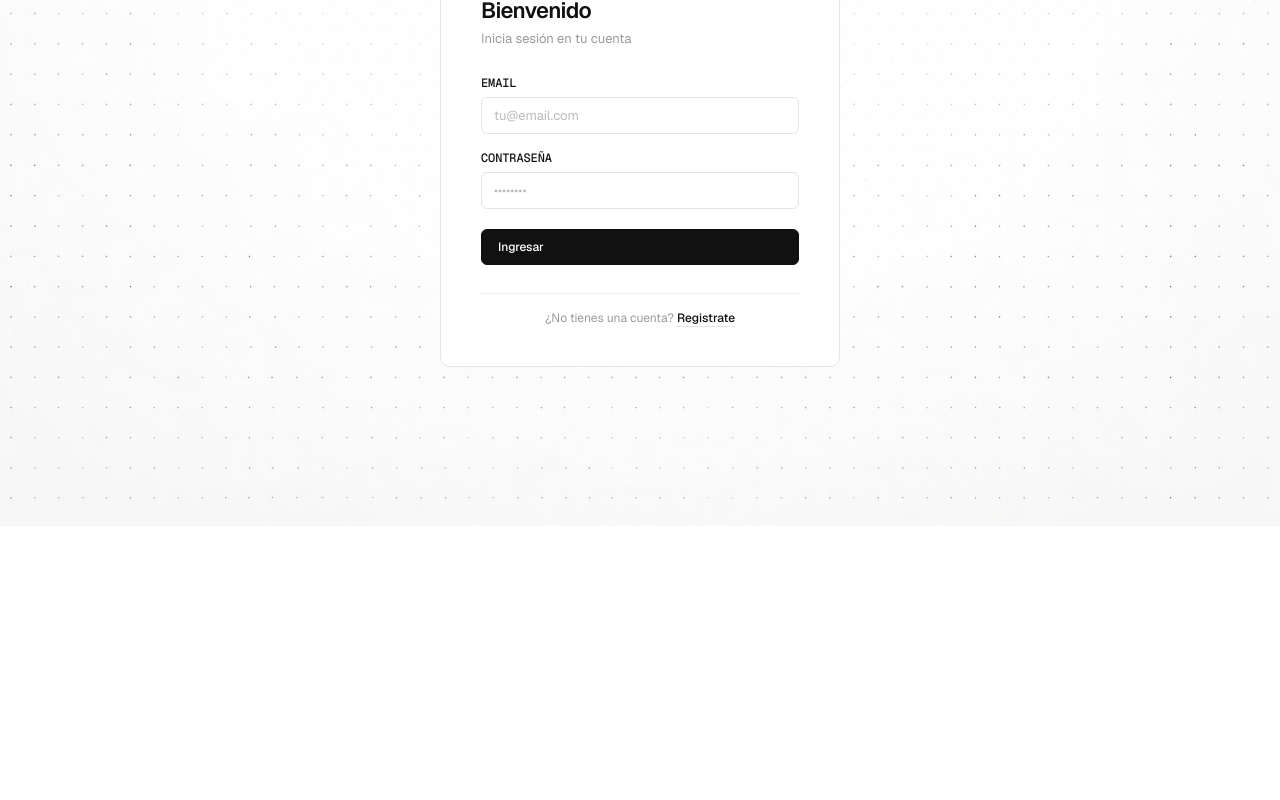
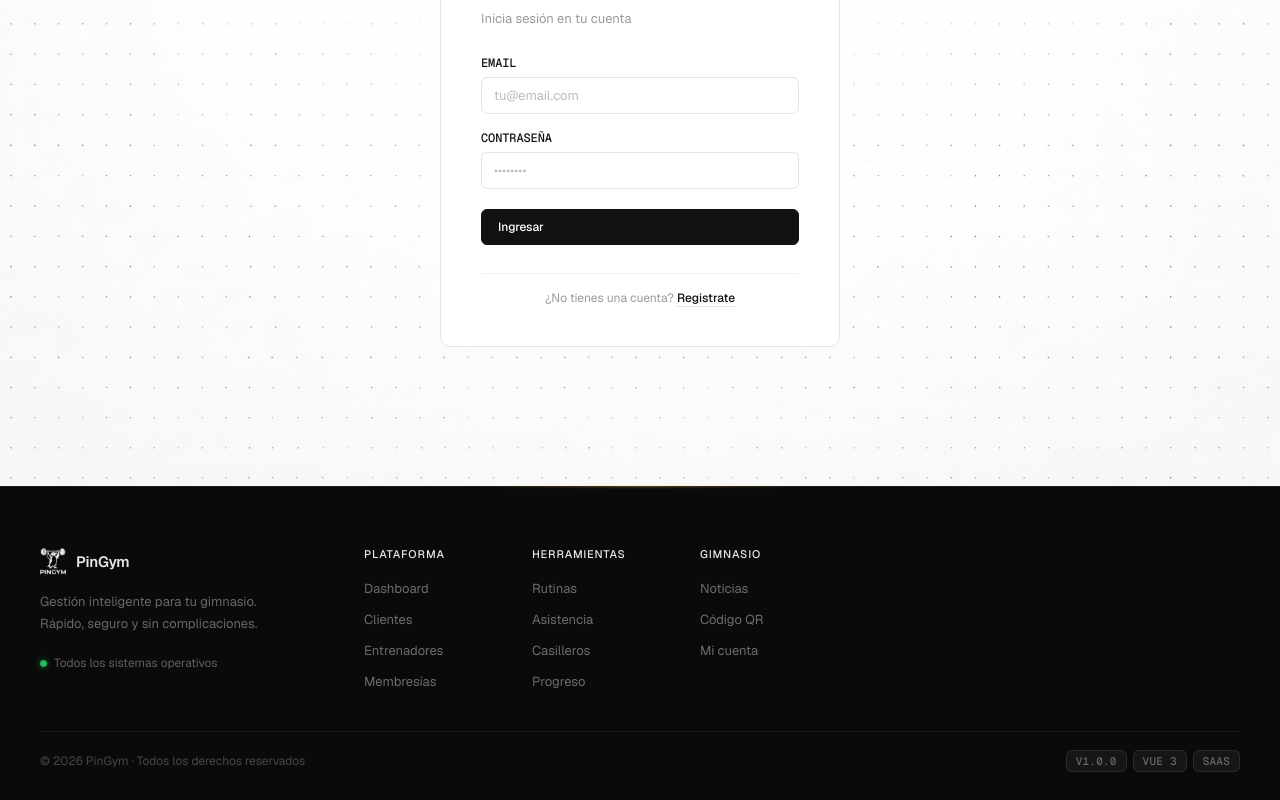
Before and after one commit to faazdy/pingym, a Vue app in the folder frontend/: page /login in a window 1280 px wide. Shown: the part 274-1074 px from the top of the page. Before the commit the page ends 800 px from the top, so only its background shows below. Built offline with nearby package versions, Linux system fonts and the light colour scheme; no server answers.

Commit message:
feat: Implement initial UI for authentication pages, dashboard, and a global footer component.

```diff
--- a/frontend/src/components/Footer.vue
+++ b/frontend/src/components/Footer.vue
@@ -1,3 +1,318 @@
+<script setup>
+import { RouterLink } from 'vue-router'
+
+const year = new Date().getFullYear()
+
+const columns = [
+  {
+    title: 'Plataforma',
+    links: [
+      { label: 'Dashboard', to: '/dashboard' },
+      { label: 'Clientes', to: '/clients' },
+      { label: 'Entrenadores', to: '/trainers' },
+      { label: 'Membresías', to: '/memberships' },
+    ],
+  },
+  {
+    title: 'Herramientas',
+    links: [
+      { label: 'Rutinas', to: '/routines' },
+      { label: 'Asistencia', to: '/attendance' },
+      { label: 'Casilleros', to: '/lockers' },
+      { label: 'Progreso', to: '/progress' },
+    ],
+  },
+  {
+    title: 'Gimnasio',
+    links: [
+      { label: 'Noticias', to: '/posts' },
+      { label: 'Código QR', to: '/qr' },
+      { label: 'Mi cuenta', to: '/profile' },
+    ],
+  },
+]
+</script>
+
 <template>
+  <footer class="footer">
+    <!-- Top divider glow -->
+    <div class="footer-glow-line" />
 
+    <div class="footer-inner">
+
+      <!-- Brand column -->
+      <div class="footer-brand">
+        <div class="footer-logo-wrap">
+          <img src="/logo.png" alt="PinGym Logo" class="footer-logo" />
+          <span class="footer-brand-name">PinGym</span>
+        </div>
+        <p class="footer-tagline">
+          Gestión inteligente para tu gimnasio.<br />
+          Rápido, seguro y sin complicaciones.
+        </p>
+        <div class="footer-status">
+          <span class="status-dot" />
+          <span class="status-text">Todos los sistemas operativos</span>
+        </div>
+      </div>
+
+      <!-- Link columns -->
+      <div class="footer-cols">
+        <div
+          v-for="col in columns"
+          :key="col.title"
+          class="footer-col"
+        >
+          <h4 class="footer-col-title">{{ col.title }}</h4>
+          <ul class="footer-col-links">
+            <li v-for="link in col.links" :key="link.label">
+              <RouterLink :to="link.to" class="footer-link">
+                {{ link.label }}
+              </RouterLink>
+            </li>
+          </ul>
+        </div>
+      </div>
+
+    </div>
+
+    <div class="footer-bottom">
+      <span class="footer-copy">© {{ year }} PinGym · Todos los derechos reservados</span>
+      <div class="footer-badges">
+        <span class="badge">v1.0.0</span>
+        <span class="badge">Vue 3</span>
+        <span class="badge">SaaS</span>
+      </div>
+    </div>
+  </footer>
 </template>
+
+<style scoped>
+@import url('https://fonts.googleapis.com/css2?family=Geist:wght@300;400;500;600&display=swap');
+
+/* ── Layout ── */
+
+.footer {
+  position: relative;
+  bottom: 0;
+  left: 0;
+  right: 0;
+  background: #0a0a0a;
+  border-top: 1px solid rgba(255, 255, 255, 0.07);
+  font-family: 'Geist', sans-serif;
+  color: rgba(255, 255, 255, 0.55);
+  padding: 0 24px;
+}
+
+/* Top glow line */
+.footer-glow-line {
+  position: absolute;
+  top: -1px;
+  left: 50%;
+  transform: translateX(-50%);
+  width: 320px;
+  height: 1px;
+  background: linear-gradient(
+    90deg,
+    transparent,
+    rgba(255, 187, 61, 0.6),
+    transparent
+  );
+  filter: blur(1px);
+}
+
+.footer-inner {
+  max-width: 1200px;
+  margin: 0 auto;
+  padding: 60px 0 40px;
+  display: flex;
+  gap: 64px;
+  align-items: flex-start;
+}
+
+/* ── Brand ── */
+
+.footer-brand {
+  flex: 0 0 260px;
+  display: flex;
+  flex-direction: column;
+  gap: 16px;
+}
+
+.footer-logo-wrap {
+  display: flex;
+  align-items: center;
+  gap: 10px;
+}
+
+.footer-logo {
+  height: 28px;
+  filter: brightness(0) invert(1);
+  opacity: 0.9;
+}
+
+.footer-brand-name {
+  font-size: 15px;
+  font-weight: 600;
+  color: rgba(255, 255, 255, 0.9);
+  letter-spacing: -0.02em;
+}
+
+.footer-tagline {
+  font-size: 13px;
+  line-height: 1.7;
+  color: rgba(255, 255, 255, 0.38);
+  max-width: 220px;
+}
+
+/* Status indicator */
+.footer-status {
+  display: flex;
+  align-items: center;
+  gap: 7px;
+  margin-top: 4px;
+}
+
+.status-dot {
+  width: 7px;
+  height: 7px;
+  border-radius: 50%;
+  background: #22c55e;
+  box-shadow: 0 0 8px rgba(34, 197, 94, 0.65);
+  animation: pulse-dot 2.4s ease-in-out infinite;
+}
+
+@keyframes pulse-dot {
+  0%, 100% { opacity: 1; transform: scale(1); }
+  50%       { opacity: 0.6; transform: scale(0.85); }
+}
+
+.status-text {
+  font-size: 12px;
+  color: rgba(255, 255, 255, 0.35);
+}
+
+/* ── Columns ── */
+
+.footer-cols {
+  flex: 1;
+  display: flex;
+  gap: 48px;
+  flex-wrap: wrap;
+}
+
+.footer-col {
+  min-width: 120px;
+}
+
+.footer-col-title {
+  font-size: 11px;
+  font-weight: 500;
+  letter-spacing: 0.08em;
+  text-transform: uppercase;
+  color: rgba(255, 255, 255, 0.9);
+  margin-bottom: 16px;
+}
+
+.footer-col-links {
+  list-style: none;
+  display: flex;
+  flex-direction: column;
+  gap: 10px;
+}
+
+.footer-link {
+  font-size: 13px;
+  color: rgba(255, 255, 255, 0.4);
+  text-decoration: none;
+  transition: color 0.18s ease;
+  display: inline-block;
+  position: relative;
+}
+
+.footer-link::after {
+  content: '';
+  position: absolute;
+  bottom: -1px;
+  left: 0;
+  width: 0;
+  height: 1px;
+  background: rgba(255, 187, 61, 0.7);
+  transition: width 0.22s ease;
+}
+
+.footer-link:hover {
+  color: rgba(255, 255, 255, 0.88);
+}
+
+.footer-link:hover::after {
+  width: 100%;
+}
+
+/* ── Bottom bar ── */
+
+.footer-bottom {
+  max-width: 1200px;
+  margin: 0 auto;
+  padding: 18px 0 28px;
+  border-top: 1px solid rgba(255, 255, 255, 0.06);
+  display: flex;
+  align-items: center;
+  justify-content: space-between;
+  gap: 16px;
+  flex-wrap: wrap;
+}
+
+.footer-copy {
+  font-size: 12px;
+  color: rgba(255, 255, 255, 0.25);
+}
+
+.footer-badges {
+  display: flex;
+  gap: 6px;
+}
+
+.badge {
+  font-size: 11px;
+  font-weight: 500;
+  color: rgba(255, 255, 255, 0.35);
+  background: rgba(255, 255, 255, 0.05);
+  border: 1px solid rgba(255, 255, 255, 0.09);
+  border-radius: 6px;
+  padding: 3px 9px;
+  letter-spacing: 0.02em;
+  transition: background 0.18s, color 0.18s;
+}
+
+.badge:hover {
+  background: rgba(255, 187, 61, 0.1);
+  color: rgba(255, 187, 61, 0.85);
+  border-color: rgba(255, 187, 61, 0.2);
+}
+
+/* ── Responsive ── */
+
+@media (max-width: 768px) {
+  .footer-inner {
+    flex-direction: column;
+    gap: 40px;
+    padding: 48px 0 32px;
+  }
+
+  .footer-brand {
+    flex: unset;
+    width: 100%;
+  }
+
+  .footer-cols {
+    gap: 32px;
+  }
+
+  .footer-bottom {
+    flex-direction: column;
+    align-items: flex-start;
+    gap: 12px;
+  }
+}
+</style>
--- a/frontend/src/pages/Login.vue
+++ b/frontend/src/pages/Login.vue
@@ -32,12 +32,14 @@
       </p>
     </div>
   </div>
+  <AppFooter />
 </template>
 
 <script setup>
 import { ref } from "vue";
 import { useRouter } from "vue-router";
 import { useAuthStore } from "../stores/auth.store";
+import AppFooter from "../components/Footer.vue";
 
 const auth = useAuthStore();
 const router = useRouter();
@@ -64,7 +66,7 @@ async function handleLogin() {
 *, *::before, *::after { box-sizing: border-box; margin: 0; padding: 0; }
 
 .auth {
-  min-height: 100vh;
+  min-height: 95dvh;
   background-image: url('../assets/images/backgrounds/bgauth.png');
   background-repeat: no-repeat;
   background-size: cover;
--- a/frontend/src/pages/Register.vue
+++ b/frontend/src/pages/Register.vue
@@ -3,12 +3,13 @@ import { ref, onMounted } from "vue";
 import { useRouter, useRoute } from "vue-router";
 import { useAuthStore } from "../stores/auth.store";
 import api from "../services/api";
+import AppFooter from "../components/Footer.vue";
 
 const auth = useAuthStore();
 const router = useRouter();
 const route = useRoute();
 
-const step = ref(1); // 1: datos personales, 2: ¿tenés gym?, 3: datos del gym
+const step = ref(1); // 1: datos personales, 2: ¿tienes gym?, 3: datos del gym
 const hasGym = ref(null);
 const gymFromQr = ref(null);
 
@@ -150,6 +151,7 @@ async function handleRegister() {
       </p>
     </div>
   </div>
+  <AppFooter />
 </template>
 
 <style scoped>
@@ -157,7 +159,7 @@ async function handleRegister() {
 *, *::before, *::after { box-sizing: border-box; margin: 0; padding: 0; }
 
 .auth {
-  min-height: 100vh;
+  min-height: 95dvh;
   background-image: url('../assets/images/backgrounds/bgauth.png');
   background-repeat: no-repeat;
   background-size: cover;
--- a/frontend/src/pages/dashboard/Dashboard.vue
+++ b/frontend/src/pages/dashboard/Dashboard.vue
@@ -368,7 +368,6 @@
           </div>
         </div>
       </template>
-
     </main>
   </div>
 </template>
```
